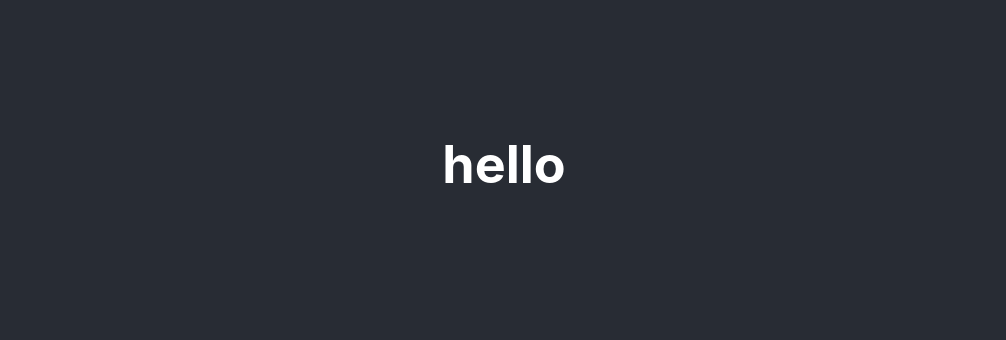
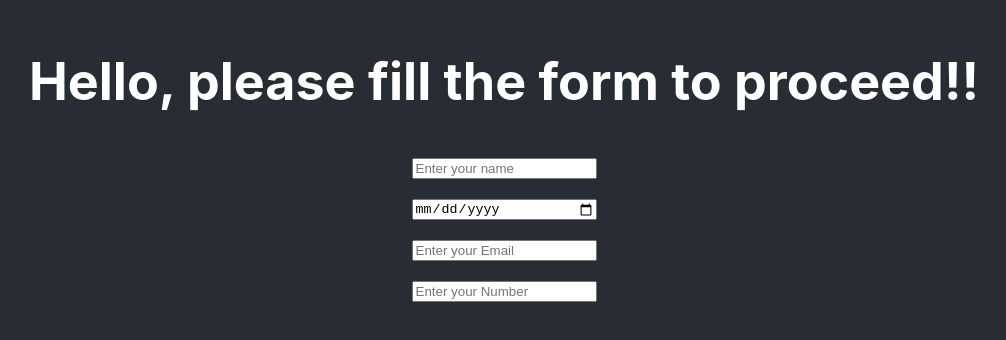
Before and after one commit to pshashank64/validation-react, a React (Create React App) app: page / in a window 1280 px wide. Shown: the part 236-576 px from the top of the page, without its empty margins (136-1142 px from the left). Built offline with nearby package versions, Linux system fonts and the light colour scheme.

Commit message:
basic form done

```diff
--- a/src/App.css
+++ b/src/App.css
@@ -2,16 +2,6 @@
   text-align: center;
 }
 
-.App-logo {
-  height: 40vmin;
-  pointer-events: none;
-}
-
-@media (prefers-reduced-motion: no-preference) {
-  .App-logo {
-    animation: App-logo-spin infinite 20s linear;
-  }
-}
 
 .App-header {
   background-color: #282c34;
@@ -24,15 +14,11 @@
   color: white;
 }
 
-.App-link {
-  color: #61dafb;
+.formData{
+  display: flex;
+  flex-direction: column;
 }
 
-@keyframes App-logo-spin {
-  from {
-    transform: rotate(0deg);
-  }
-  to {
-    transform: rotate(360deg);
-  }
+.formData input{
+  margin: 10px;
 }
--- a/src/App.js
+++ b/src/App.js
@@ -4,8 +4,13 @@ function App() {
   return (
     <div className="App">
       <header className="App-header">
-        <h1> hello </h1>
-
+        <h1> Hello, please fill the form to proceed!! </h1>
+        <form action='' method='POST' className='formData'>
+          <input type="text" placeholder='Enter your name'></input>
+          <input type="date"></input>
+          <input type="email" placeholder='Enter your Email'></input>
+          <input type="number" placeholder='Enter your Number'></input>
+        </form>
       </header>
     </div>
   );
```
